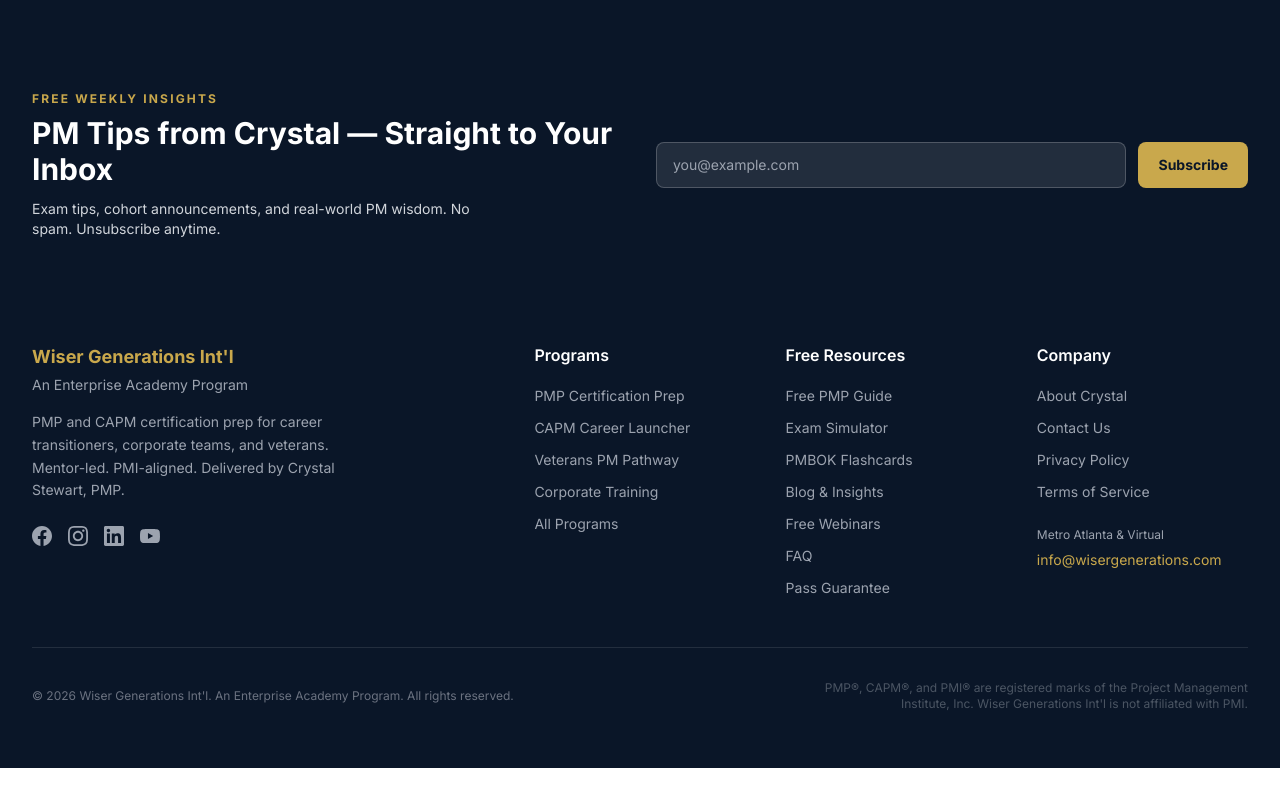
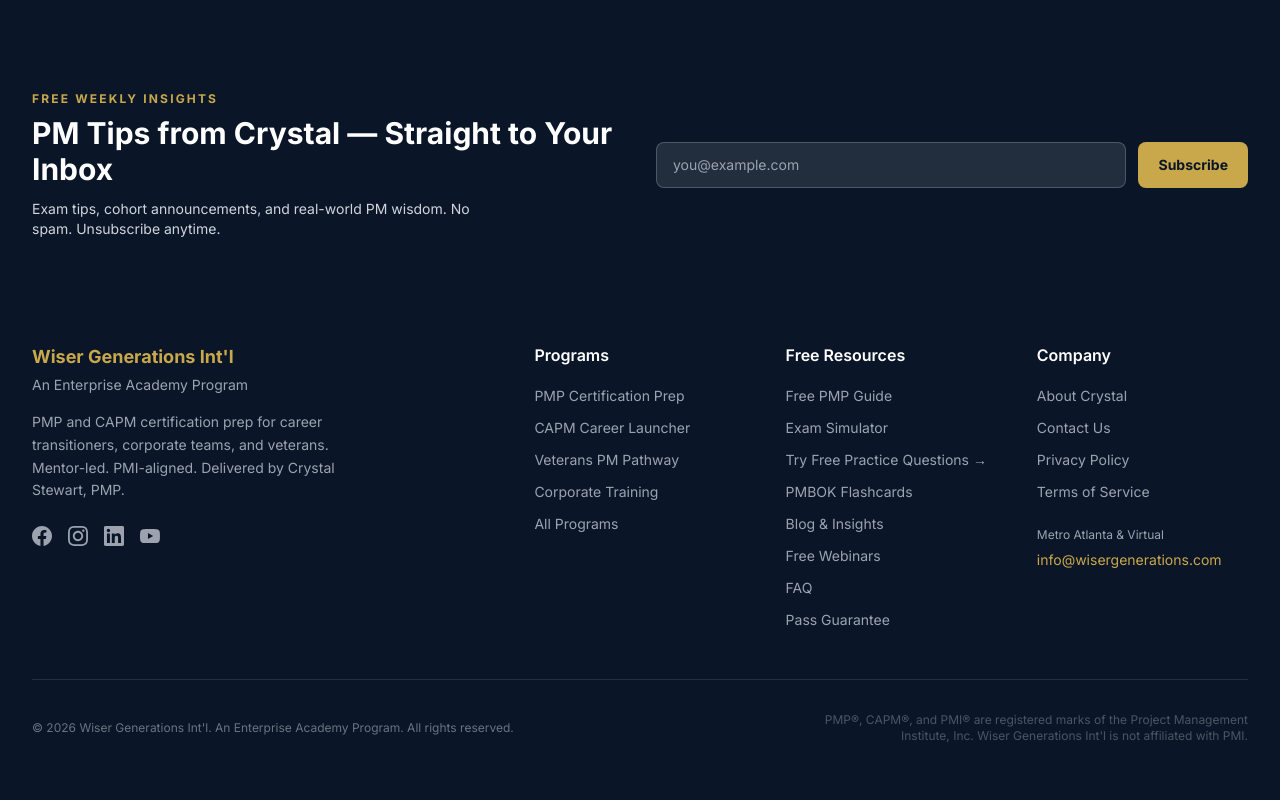
Before and after one commit to D4CGDBEMWS/wisergenerations-pmp, a Next.js app: page /access in a window 1280 px wide. Shown: the part 1407-2207 px from the top of the page. Before the commit the page ends 2175 px from the top, so only its background shows below. Built offline with nearby package versions, Linux system fonts and the light colour scheme.

Commit message:
Add 'Try Free Practice Questions' link to footer

```diff
--- a/components/layout/Footer.tsx
+++ b/components/layout/Footer.tsx
@@ -53,6 +53,7 @@ export function Footer() {
               {[
                 { label: 'Free PMP Guide', href: '/free-guide' },
                 { label: 'Exam Simulator', href: '/exam-simulator' },
+{ label: 'Try Free Practice Questions →', href: '/free-practice' },
                 { label: 'PMBOK Flashcards', href: '/flashcards' },
                 { label: 'Blog & Insights', href: '/blog' },
                 { label: 'Free Webinars', href: '/webinars' },
```
